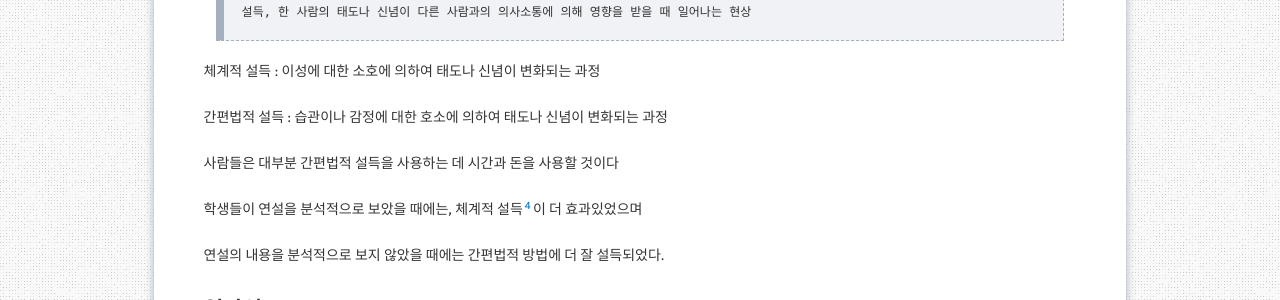
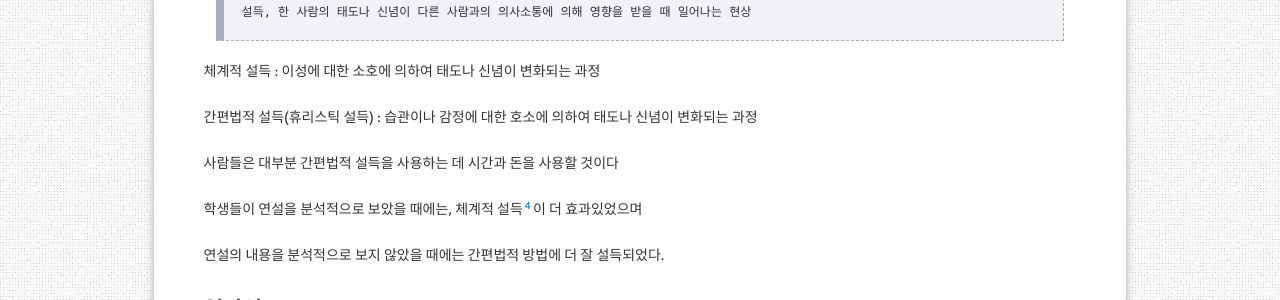
Before and after one commit to aristohyun/aristohyun.github.io, a Jekyll site: the page built from _posts/2021-11-09-psychology_12.md, in a window 1280 px wide and 900 px high, scrolled down 10265 px. Shown: the part 153-453 px from the top of the window. Built offline with Jekyll 4.4.1, drawn with Linux system fonts in a browser that asks for light colours; comment, search, counter and statistics services are not loaded.

Commit message:
Update 2021-11-09-psychology_12.md

```diff
--- a/_posts/2021-11-09-psychology_12.md
+++ b/_posts/2021-11-09-psychology_12.md
@@ -364,7 +364,7 @@ ex. 인기상품, 베스트셀러, 녹음된 웃음소리[^fun]
 
 체계적 설득 : 이성에 대한 소호에 의하여 태도나 신념이 변화되는 과정
 
-간편법적 설득 : 습관이나 감정에 대한 호소에 의하여 태도나 신념이 변화되는 과정
+간편법적 설득(휴리스틱 설득) : 습관이나 감정에 대한 호소에 의하여 태도나 신념이 변화되는 과정
 
 사람들은 대부분 간편법적 설득을 사용하는 데 시간과 돈을 사용할 것이다
 
```
